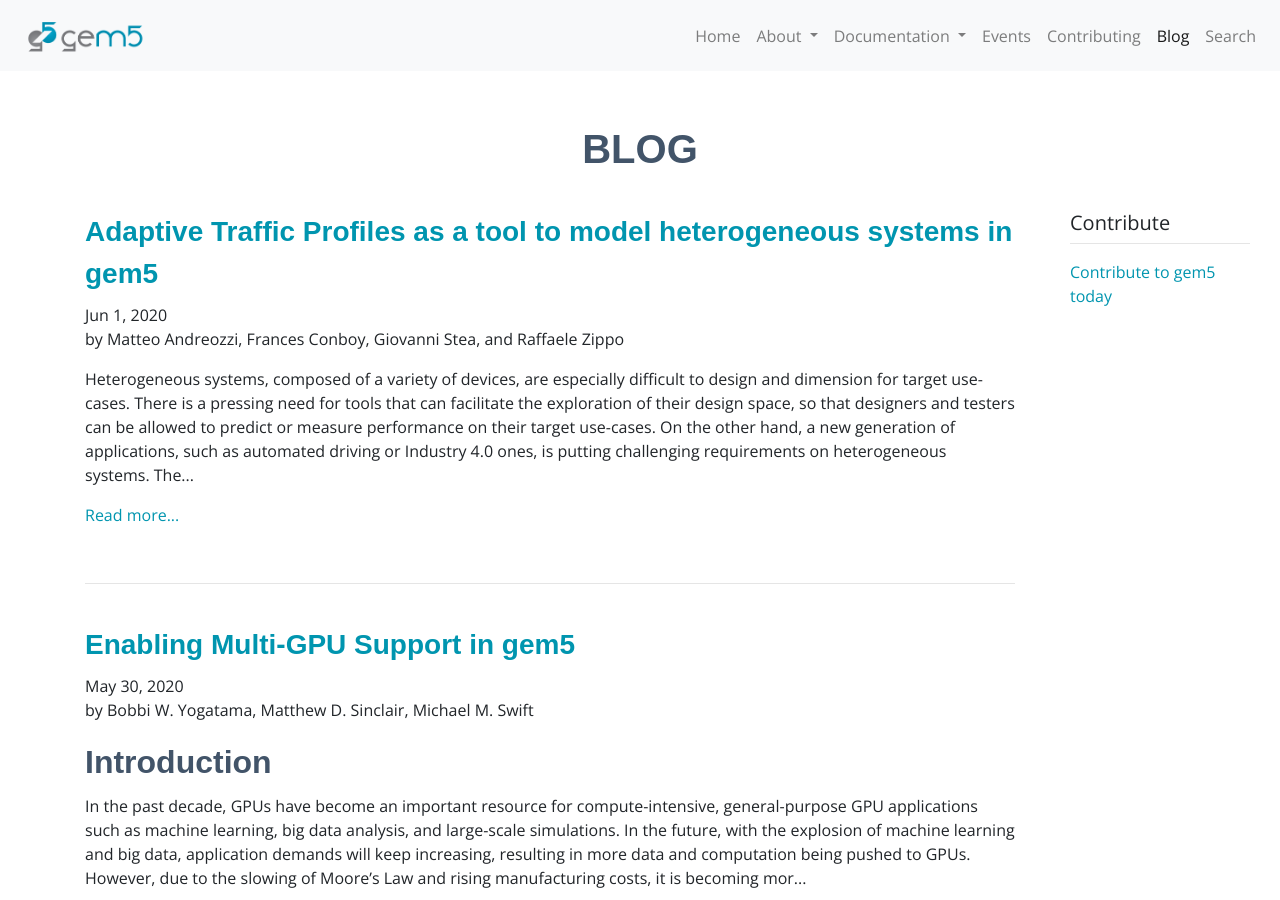
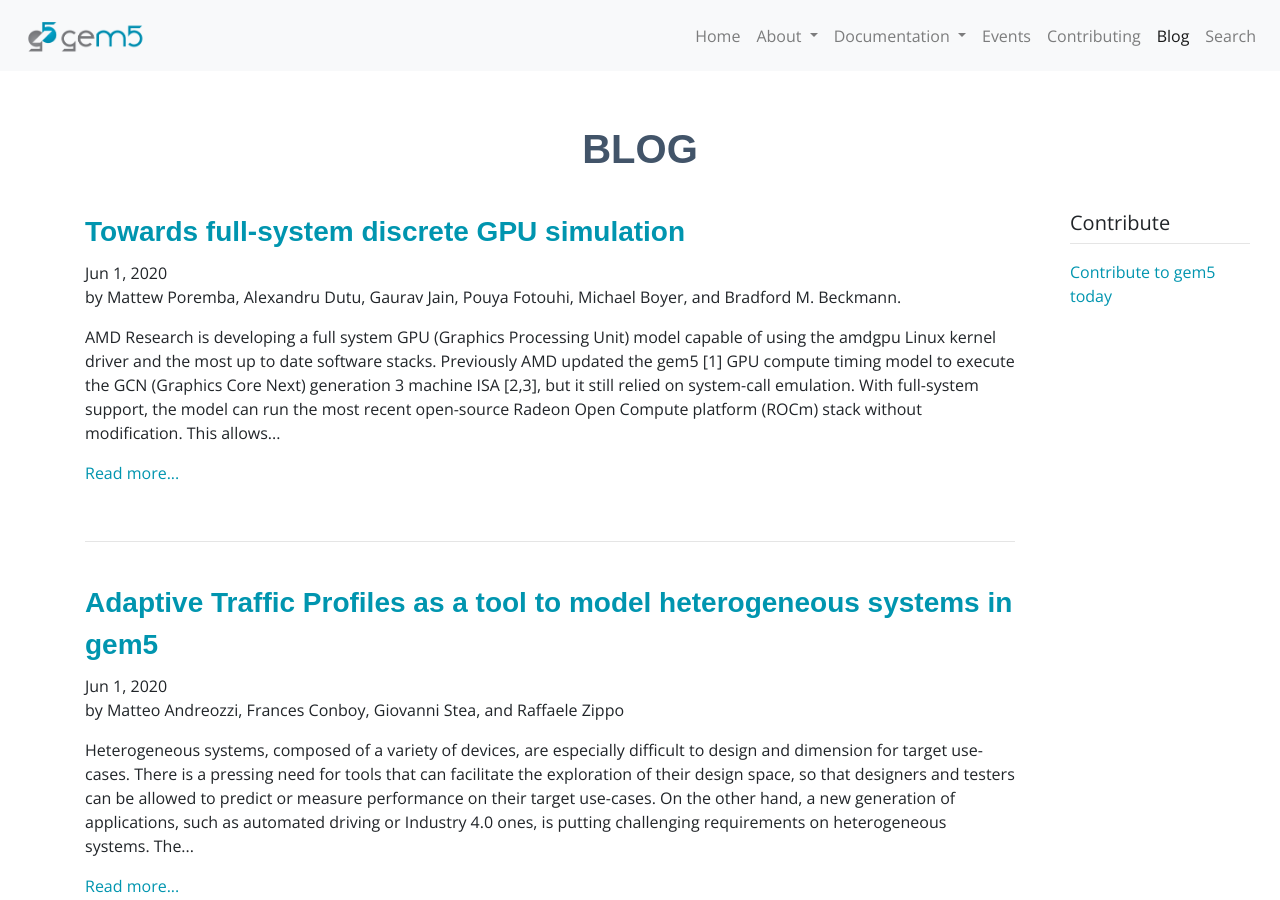
Before and after one commit to gem5/website, a Jekyll site: the page built from blog/index.html, in a window 1280 px wide and 900 px high. Built offline with Jekyll 4.4.1, drawn with Linux system fonts in a browser that asks for light colours; nearby versions of some CDN libraries; some web fonts are replaced.

Commit message:
website: Added 'Towards full..." blog post
Previous link to this blog post in the event page was incorrect. This
has been fixed.

Change-Id: I34d518172a17f52dc1265d7a9fd16c003e3ba512
Reviewed-on: https://gem5-review.googlesource.com/c/public/gem5-website/+/29825
Reviewed-by: Bobby R. Bruce <bbruce@ucdavis.edu>
Maintainer: Bobby R. Bruce <bbruce@ucdavis.edu>
Tested-by: Bobby R. Bruce <bbruce@ucdavis.edu>

```diff
--- /dev/null
+++ b/_posts/2020-06-01-towards-full.md
@@ -0,0 +1,19 @@
+---
+layout: post
+title:  "Towards full-system discrete GPU simulation"
+author: Mattew Poremba, Alexandru Dutu, Gaurav Jain, Pouya Fotouhi, Michael Boyer, and Bradford M. Beckmann.
+date:   2020-06-01
+---
+
+AMD Research is developing a full system GPU (Graphics Processing Unit) model capable of using the amdgpu Linux kernel driver and the most up to date software stacks. Previously AMD updated the gem5 [1] GPU compute timing model  to execute the GCN (Graphics Core Next) generation 3 machine ISA [2,3], but it still relied on system-call emulation. With full-system support, the model can run the most recent open-source Radeon Open Compute platform (ROCm) stack without modification. This allows users to run a wide variety of applications written in several high-level languages, including C++, HIP, OpenMP, and OpenCL. This provides researchers the ability to evaluate many different types of workloads, from traditional compute applications to emerging modern GPU workloads, such as task parallel and machine learning applications. The resulting AMD gem5 GPU simulator is a cycle-level, flexible research model that is capable of representing many different GPU configurations, on-chip cache hierarchies, and system designs. The model has been used in several top-tier computer architecture publications in the last several years.
+
+In this presentation, we will describe the capabilities of the AMD gem5 GPU simulator that will be publicly released with a BSD license. We will detail the simulation changes and describe the new execution flow. The presentation will also highlight the new capabilities provided by full-system support. In particular, simulation will be more deterministic and allows the user to run host-side CPU code using KVM fast-forwarding. We will detail the additional support being added including multi-context virtual memory support, system DMA engines, and support for the software interface between them.
+
+[1] Binkert, Nate L., et al. “The gem5 Simulator,” In SIGARCH Computer Arch. News, vol. 39, no. 2, pp. 1-7, Aug. 2011.
+
+[2] AMD. “AMD GCN3 ISA Architecture Manual”, https://gpuopen.com/compute-product/amd-gcn3-isa-architecture-manual/
+
+[3] Gutierrez, Anthony et al. “The Updated AMD gem5 APU Simulator: Modeling GPUs Using the Machine ISA” ISCA tutorial 2018.
+
+## Workshop Presentation
+<iframe width="560" height="315" src="https://www.youtube.com/embed/cpnoUgcGjuI" frameborder="0" allow="accelerometer; autoplay; encrypted-media; gyroscope; picture-in-picture" allowfullscreen></iframe>
```
Also changed, not shown: _pages/events/isca-2020.md (+2 -2 lines).
